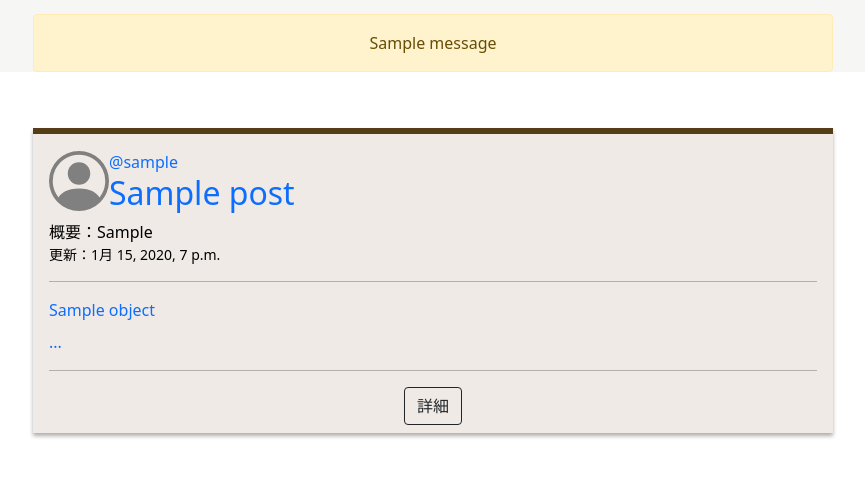
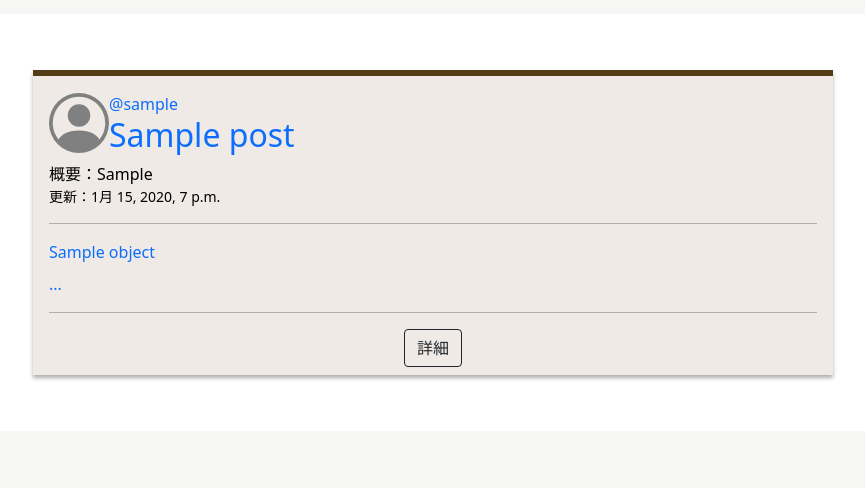
Before and after one commit to manasan-iTL/ochiba-backend, a Django app: page / in a window 1280 px wide. Shown: the part 58-546 px from the top of the page, without its empty margins (207-1072 px from the left). Run offline with Django 3.2, Linux system fonts and the light colour scheme; tables that the repository leaves empty hold one stand-in row (values such as "Sample post"); one stand-in notice (Sample message) is shown; some libraries are stand-ins or nearby versions; some web fonts are replaced.

Commit message:
[fix] メッセージ削除

```diff
--- a/articles/views.py
+++ b/articles/views.py
@@ -282,7 +282,6 @@ class SearchView(View):
                 if not word in exclusion:
                     query_list += word
             if len(query_list) == 0:
-                messages.error(request, "キーワードを入力してください")
                 return redirect('index')
             query = reduce(and_, [Q(title__icontains=q)|Q(discription__icontains=q) for q in query_list])
             post_list = post_list.filter(query)
@@ -294,7 +293,6 @@ class SearchView(View):
                 'count_post':count_post
             })
         else:
-            messages.error(request, "キーワードを入力してください")
             return redirect('index')
 
 #削除機能　編集画面以外で削除機能を使う場合に使用
--- a/templates/articles/index.html
+++ b/templates/articles/index.html
@@ -11,14 +11,6 @@
 <div class="text-center my-5">
   <h2>検索キーワード:{{keyword}}</h2>
   <p>検索件数：{{count_post}}</p>
-</div>
-{% endif %}
-
-{% if messages %}
-<div class="alert alert-warning text-center error-message" role="alert">
-  {% for message in messages %}
-    {{ message }}
-  {% endfor %}
 </div>
 {% endif %}
 
```
